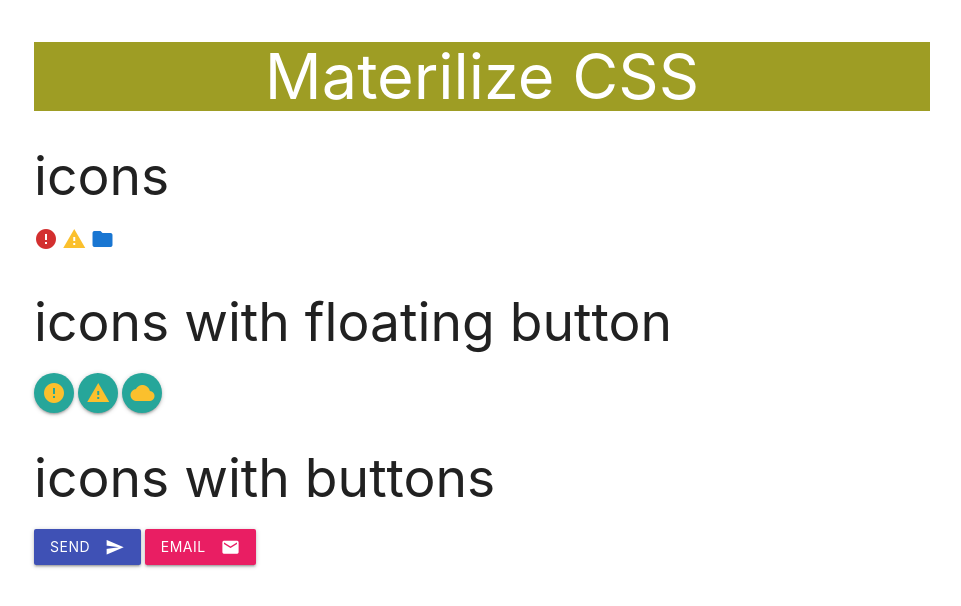
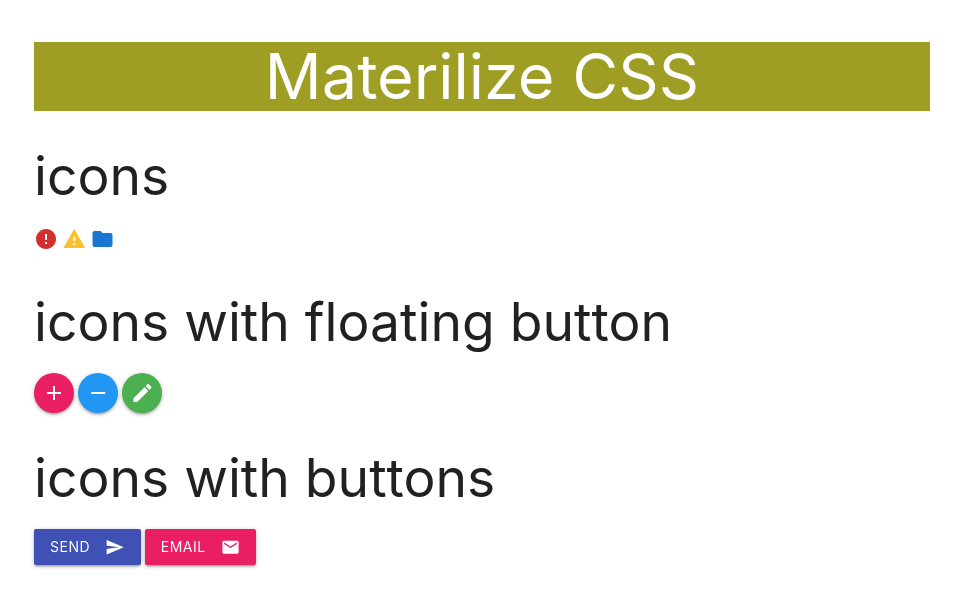
Before and after one commit to isramousa/Materialize_project, a plain HTML site: page index.html in a window 1280 px wide. Shown: the whole page, without its empty margins (158-1119 px from the left). Drawn offline with nearby package versions, Linux system fonts and the light colour scheme.

Commit message:
edit the shape of icons

```diff
--- a/index.html
+++ b/index.html
@@ -18,9 +18,9 @@
             <i class="material-icons yellow-text text-darken-2">warning</i>
             <i class="material-icons blue-text text-darken-2">folder</i>
             <h2>icons with floating button</h2>
-            <a href="#" class="btn-floating"><i class="material-icons yellow-text text-darken-2">error</i></a>
-            <a href="#" class="btn-floating"><i class="material-icons yellow-text text-darken-2">warning</i></a>
-            <a href="#" class="btn-floating"><i class="material-icons yellow-text text-darken-2">cloud</i></a>
+            <a href="#" class="btn-floating pink"><i class="material-icons">add</i></a>
+            <a href="#" class="btn-floating blue"><i class="material-icons">remove</i></a>
+            <a href="#" class="btn-floating green"><i class="material-icons">edit</i></a>
             <h2>icons with  buttons</h2>
             <a href="#" class="btn indigo">
                 <span>send</span>
```
